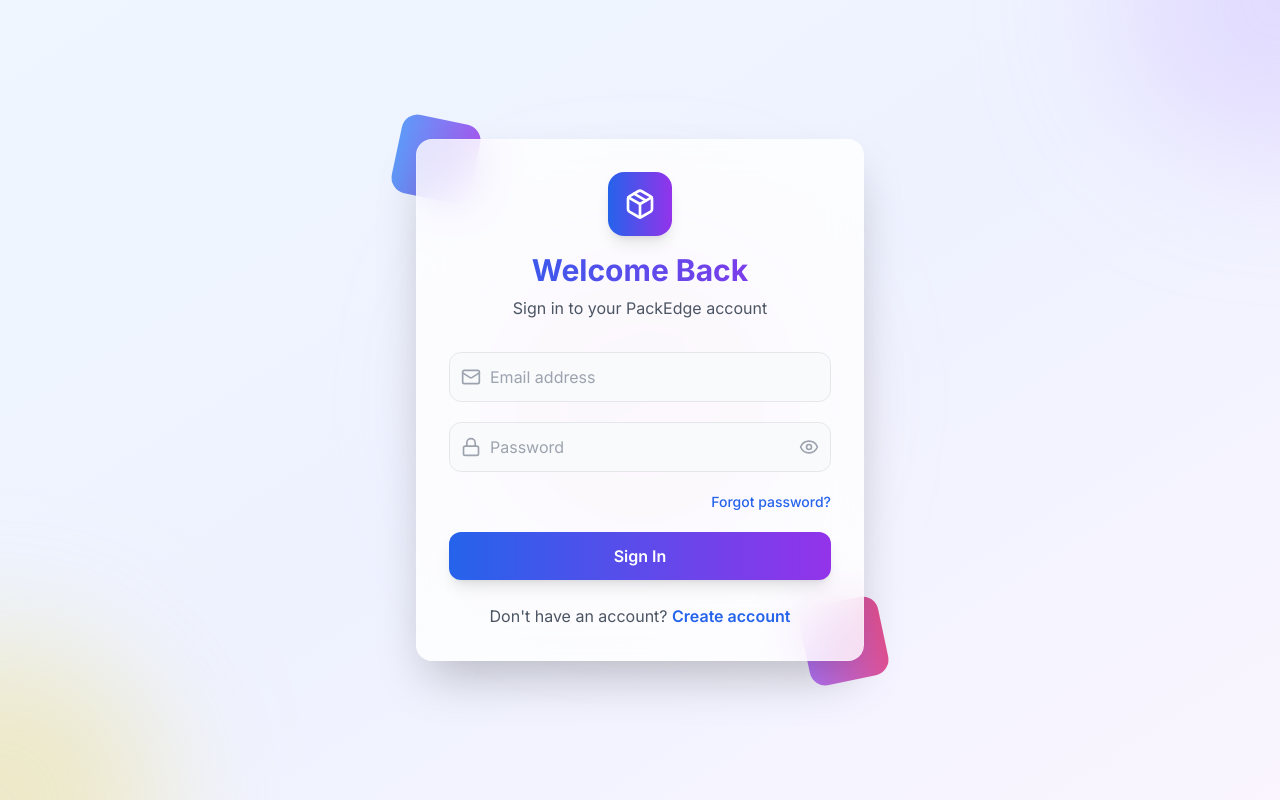
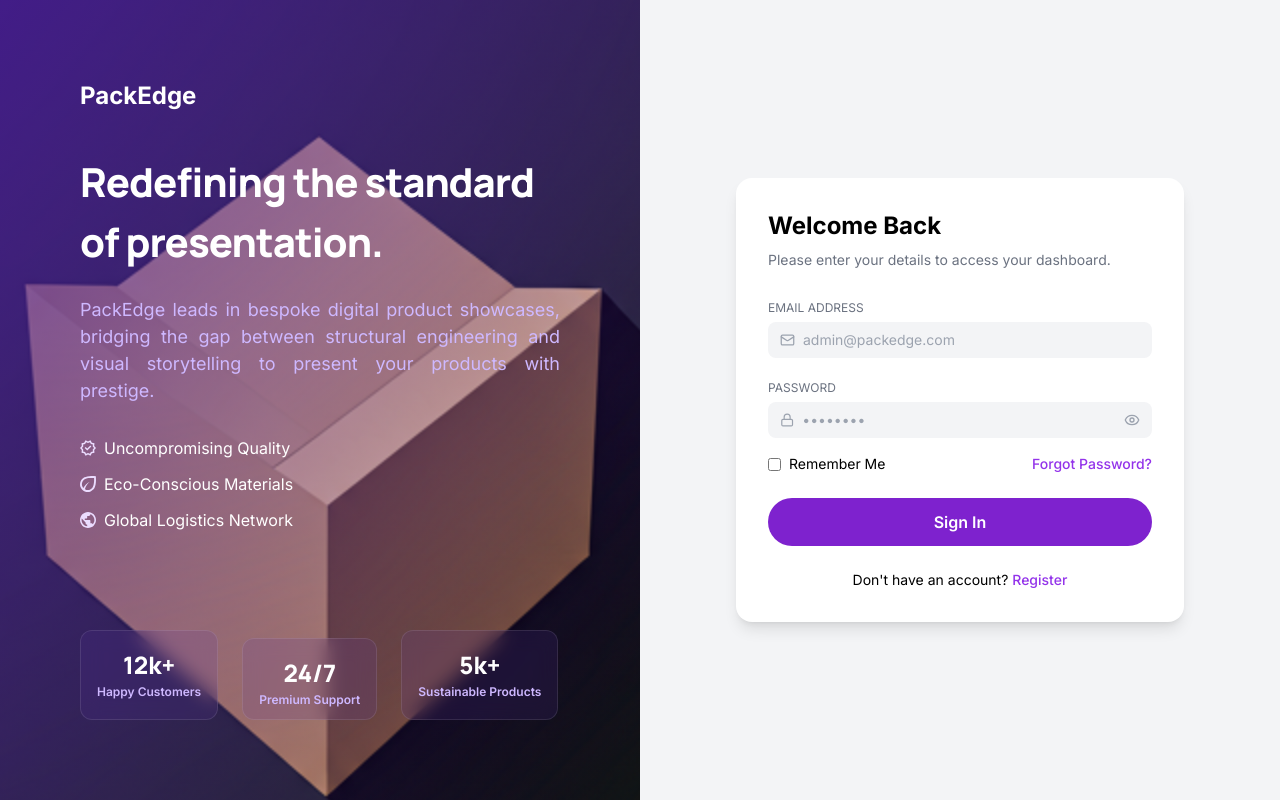
Before and after one commit to ThisaraniAloka/PackEdge, a React (Vite) app in the folder frontend/: page /login in a window 1280 px wide. Built offline with nearby package versions, Linux system fonts and the light colour scheme; no server answers.

Commit message:
modify login page

```diff
--- a/frontend/src/pages/Login.jsx
+++ b/frontend/src/pages/Login.jsx
@@ -1,115 +1,218 @@
 import { useState } from "react";
-import { Link } from "react-router-dom";
-import { Eye, EyeOff, Mail, Lock, Package } from "lucide-react";
+import { Eye, EyeOff, Mail, Lock } from "lucide-react";
+import loginImage from "../assets/auth/login.svg";
+import qualityIcon from "../assets/auth/quality.svg";
+import ecoIcon from "../assets/auth/eco.svg";
+import globalIcon from "../assets/auth/global.svg";
 
 export default function Login() {
-  const [email, setEmail] = useState("");
-  const [password, setPassword] = useState("");
   const [showPassword, setShowPassword] = useState(false);
-  const [isLoading, setIsLoading] = useState(false);
-
-  const handleLogin = async (e) => {
-    e.preventDefault();
-    setIsLoading(true);
-    // Simulate API call
-
-    setTimeout(() => {
-      console.log({ email, password });
-      setIsLoading(false);
-    }, 1500);
-  };
 
   return (
-    <div className="min-h-screen bg-gradient-to-br from-blue-50 via-indigo-50 to-purple-50 flex items-center justify-center p-4">
-      {/* Animated Background */}
-      <div className="absolute inset-0 overflow-hidden">
-        <div className="absolute -top-40 -right-40 w-80 h-80 bg-purple-300 rounded-full mix-blend-multiply filter blur-3xl opacity-30 animate-blob"></div>
-        <div className="absolute -bottom-40 -left-40 w-80 h-80 bg-yellow-300 rounded-full mix-blend-multiply filter blur-3xl opacity-30 animate-blob animation-delay-2000"></div>
-        <div className="absolute top-1/2 left-1/2 transform -translate-x-1/2 -translate-y-1/2 w-80 h-80 bg-pink-300 rounded-full mix-blend-multiply filter blur-3xl opacity-30 animate-blob animation-delay-4000"></div>
+    <div className="min-h-screen flex">
+      {/* LEFT SIDE */}
+      <div className="hidden md:flex w-1/2 relative overflow-hidden">
+        {/* BACKGROUND IMAGE */}
+        <img
+          src={loginImage}
+          alt="background"
+          className="absolute inset-0 w-full h-full object-cover"
+        />
+
+        {/* OVERLAY (gradient tint like your design) */}
+        <div
+          className="absolute inset-0"
+          style={{
+            background:
+              "linear-gradient(to bottom right, rgba(70,21,153,0.8) 0%, rgba(70,21,153,0) 100%)",
+          }}
+        ></div>
+
+        {/* CONTENT */}
+        <div className="relative z-10 text-white p-12 flex flex-col justify-between w-full m-8">
+          <div>
+            <h1 className="text-2xl font-bold mb-10">PackEdge</h1>
+
+            <h2 className="font-manrope font-extrabold text-[40px] leading-[60px] tracking-tight mb-6">
+              Redefining the standard of presentation.
+            </h2>
+
+            <p
+              className="text-[18px] text-justify"
+              style={{ color: "#CEB8FF" }}
+            >
+              PackEdge leads in bespoke digital product showcases, bridging the
+              gap between structural engineering and visual storytelling to
+              present your products with prestige.
+            </p>
+
+            <ul
+              className="mt-8 space-y-3"
+              style={{ fontSize: "16px", lineHeight: "24px" }}
+            >
+              <li className="flex items-center gap-2">
+                <img src={qualityIcon} alt="Quality" className="w-4 h-4" />
+                Uncompromising Quality
+              </li>
+              <li className="flex items-center gap-2">
+                <img src={ecoIcon} alt="Eco-Conscious" className="w-4 h-4" />
+                Eco-Conscious Materials
+              </li>
+              <li className="flex items-center gap-2">
+                <img
+                  src={globalIcon}
+                  alt="Global Logistics"
+                  className="w-4 h-4"
+                />
+                Global Logistics Network
+              </li>
+            </ul>
+          </div>
+
+          {/* STATS */}
+          <div className="flex gap-6 pt-12">
+            {/* Happy Customers */}
+            <div
+              className="rounded-xl text-center relative"
+              style={{
+                height: "90px",
+                backgroundColor: "rgba(94,53,177,0.15)", // 5E35B1 at 15% opacity
+                border: "1px solid rgba(255,255,255,0.1)",
+                backdropFilter: "blur(10px)", // optional if you want blur effect
+                padding: "16px",
+              }}
+            >
+              <h3
+                className="font-manrope font-bold text-[24px]"
+                style={{ color: "#FFFFFF" }}
+              >
+                12k+
+              </h3>
+              <p
+                className="font-inter font-semibold text-[12px]"
+                style={{ color: "#CEB8FF" }}
+              >
+                Happy Customers
+              </p>
+            </div>
+
+            {/* Premium Support */}
+            <div
+              className="rounded-xl text-center relative"
+              style={{
+                height: "82px",
+                backgroundColor: "rgba(94,53,177,0.15)",
+                border: "1px solid rgba(255,255,255,0.1)",
+                backdropFilter: "blur(10px)",
+                padding: "16px",
+                marginTop: "8px",
+              }}
+            >
+              <h3
+                className="font-manrope font-bold text-[24px]"
+                style={{ color: "#FFFFFF" }}
+              >
+                24/7
+              </h3>
+              <p
+                className="font-inter font-semibold text-[12px]"
+                style={{ color: "#CEB8FF" }}
+              >
+                Premium Support
+              </p>
+            </div>
+
+            {/* Sustainable Products */}
+            <div
+              className="rounded-xl text-center relative"
+              style={{
+                height: "90px",
+                backgroundColor: "rgba(94,53,177,0.15)",
+                border: "1px solid rgba(255,255,255,0.1)",
+                backdropFilter: "blur(10px)",
+                padding: "16px",
+              }}
+            >
+              <h3
+                className="font-manrope font-bold text-[24px]"
+                style={{ color: "#FFFFFF" }}
+              >
+                5k+
+              </h3>
+              <p
+                className="font-inter font-semibold text-[12px]"
+                style={{ color: "#CEB8FF" }}
+              >
+                Sustainable Products
+              </p>
+            </div>
+          </div>
+        </div>
       </div>
 
-      {/* Main Card */}
-      <div className="relative w-full max-w-md">
-        {/* Decorative Elements */}
-        <div className="absolute -top-5 -left-5 w-20 h-20 bg-gradient-to-r from-blue-500 to-purple-600 rounded-2xl rotate-12 opacity-80"></div>
-        <div className="absolute -bottom-5 -right-5 w-20 h-20 bg-gradient-to-r from-purple-500 to-pink-600 rounded-2xl -rotate-12 opacity-80"></div>
+      {/* RIGHT SIDE */}
+      <div className="w-full md:w-1/2 flex items-center justify-center bg-gray-100 p-6">
+        <div className="bg-white w-full max-w-md rounded-2xl shadow-lg p-8">
+          <h2 className="text-2xl font-bold mb-2">Welcome Back</h2>
+          <p className="text-gray-500 text-sm mb-6">
+            Please enter your details to access your dashboard.
+          </p>
 
-        <div className="bg-white/80 backdrop-blur-xl rounded-2xl shadow-2xl p-8 border border-white/20">
-          {/* Logo & Title */}
-          <div className="text-center mb-8">
-            <div className="inline-flex items-center justify-center w-16 h-16 bg-gradient-to-r from-blue-600 to-purple-600 rounded-2xl mb-4 shadow-lg">
-              <Package className="w-8 h-8 text-white" />
+          {/* Email */}
+          <div className="mb-4">
+            <label className="text-xs text-gray-500">EMAIL ADDRESS</label>
+            <div className="flex items-center bg-gray-100 rounded-lg px-3 py-2 mt-1">
+              <Mail size={16} className="text-gray-400 mr-2" />
+              <input
+                type="email"
+                placeholder="admin@packedge.com"
+                className="bg-transparent outline-none w-full text-sm"
+              />
             </div>
-            <h2 className="text-3xl font-bold bg-gradient-to-r from-blue-600 to-purple-600 bg-clip-text text-transparent">
-              Welcome Back
-            </h2>
-            <p className="text-gray-600 mt-2">Sign in to your PackEdge account</p>
           </div>
 
-          <form onSubmit={handleLogin} className="space-y-5">
-            {/* Email Field */}
-            <div className="relative">
-              <Mail className="absolute left-3 top-1/2 transform -translate-y-1/2 text-gray-400 w-5 h-5" />
-              <input
-                type="email"
-                placeholder="Email address"
-                className="w-full pl-10 pr-4 py-3 bg-gray-50 border border-gray-200 rounded-xl focus:outline-none focus:ring-2 focus:ring-blue-500 focus:border-transparent transition-all duration-200"
-                value={email}
-                onChange={(e) => setEmail(e.target.value)}
-                required
-              />
-            </div>
-
-            {/* Password Field */}
-            <div className="relative">
-              <Lock className="absolute left-3 top-1/2 transform -translate-y-1/2 text-gray-400 w-5 h-5" />
+          {/* Password */}
+          <div className="mb-4">
+            <label className="text-xs text-gray-500">PASSWORD</label>
+            <div className="flex items-center bg-gray-100 rounded-lg px-3 py-2 mt-1">
+              <Lock size={16} className="text-gray-400 mr-2" />
               <input
                 type={showPassword ? "text" : "password"}
-                placeholder="Password"
-                className="w-full pl-10 pr-12 py-3 bg-gray-50 border border-gray-200 rounded-xl focus:outline-none focus:ring-2 focus:ring-blue-500 focus:border-transparent transition-all duration-200"
-                value={password}
-                onChange={(e) => setPassword(e.target.value)}
-                required
+                placeholder="••••••••"
+                className="bg-transparent outline-none w-full text-sm"
               />
-              <button
-                type="button"
-                onClick={() => setShowPassword(!showPassword)}
-                className="absolute right-3 top-1/2 transform -translate-y-1/2 text-gray-400 hover:text-gray-600"
-              >
-                {showPassword ? <EyeOff className="w-5 h-5" /> : <Eye className="w-5 h-5" />}
+              <button onClick={() => setShowPassword(!showPassword)}>
+                {showPassword ? (
+                  <EyeOff size={16} className="text-gray-400" />
+                ) : (
+                  <Eye size={16} className="text-gray-400" />
+                )}
               </button>
             </div>
+          </div>
 
-            {/* Forgot Password Link */}
-            <div className="flex justify-end">
-              <Link to="/forgot-password" className="text-sm text-blue-600 hover:text-blue-700 font-medium">
-                Forgot password?
-              </Link>
-            </div>
+          {/* Options */}
+          <div className="flex items-center justify-between text-sm mb-6">
+            <label className="flex items-center gap-2">
+              <input type="checkbox" />
+              Remember Me
+            </label>
+            <a href="#" className="text-purple-600 font-medium">
+              Forgot Password?
+            </a>
+          </div>
 
-            {/* Submit Button */}
-            <button
-              type="submit"
-              disabled={isLoading}
-              className="w-full bg-gradient-to-r from-blue-600 to-purple-600 text-white py-3 rounded-xl font-semibold hover:from-blue-700 hover:to-purple-700 transform hover:scale-[1.02] transition-all duration-200 shadow-lg hover:shadow-xl disabled:opacity-50 disabled:cursor-not-allowed"
-            >
-              {isLoading ? (
-                <div className="flex items-center justify-center space-x-2">
-                  <div className="w-5 h-5 border-t-2 border-b-2 border-white rounded-full animate-spin"></div>
-                  <span>Signing in...</span>
-                </div>
-              ) : (
-                "Sign In"
-              )}
-            </button>
-          </form>
+          {/* Button */}
+          <button className="w-full bg-purple-700 hover:bg-purple-800 text-white py-3 rounded-full font-semibold transition">
+            Sign In
+          </button>
 
-          {/* Register Link */}
-          <p className="text-center mt-6 text-gray-600">
+          {/* Register */}
+          <p className="text-center text-sm mt-6">
             Don't have an account?{" "}
-            <Link className="text-blue-600 hover:text-blue-700 font-semibold" to="/register">
-              Create account
-            </Link>
+            <a href="#" className="text-purple-600 font-medium">
+              Register
+            </a>
           </p>
         </div>
       </div>
```
